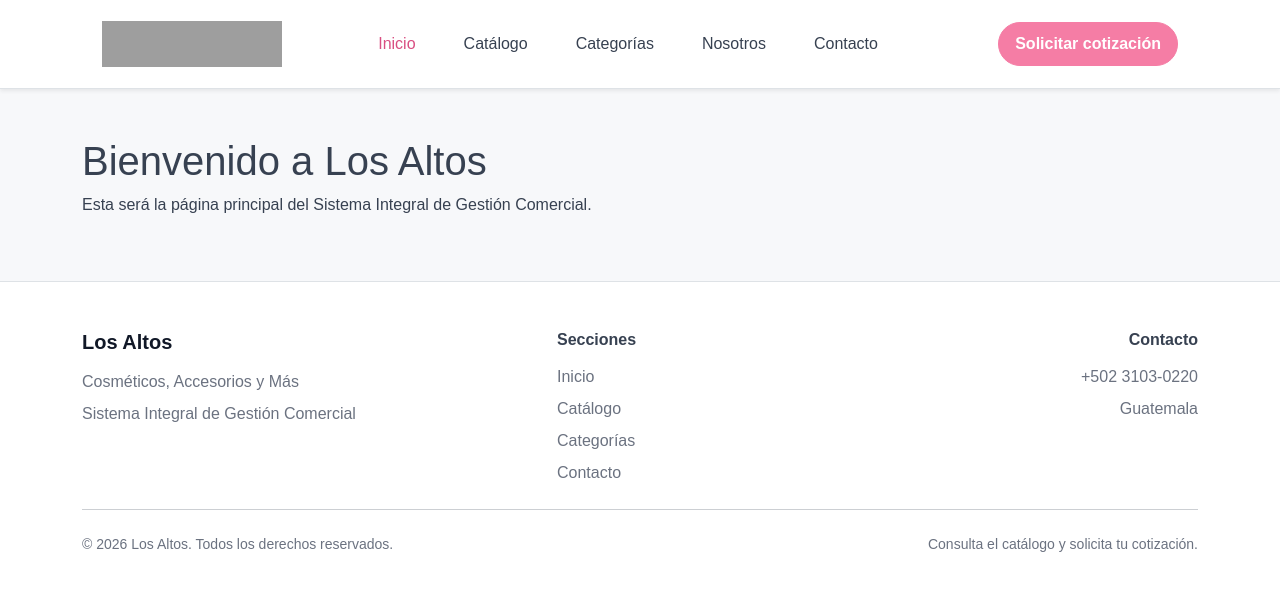
After one commit to josefranco-sketch/SistemaInventario-Web, a Flask app: template app/templates/public/home.html in a window 1280 px wide. The commit adds this page. Shown: the top 602 px of the page. Run offline with Flask 3, Linux system fonts and the light colour scheme; the template is opened without the code that fills it, so the values that code supplies are empty; grey boxes are pictures that could not be loaded.

Commit message:
Implement public navbar and footer

```diff
--- a/app/__init__.py
+++ b/app/__init__.py
@@ -16,6 +16,10 @@ def create_app (): #creamos la def create_app para que run.py pueda leer y ejecu
     db.init_app(app) # Conecta SQLAlchemy con Flask
     login_manager.init_app(app) # Conecta el control de sesión
 
+    @login_manager.user_loader
+    def load_user(user_id):
+        return None
+
     # Registramos los Blueprints para que formen parte de la aplicación
     app.register_blueprint(public_bp)
     app.register_blueprint(admin_bp)
--- a/app/blueprints/public/routes.py
+++ b/app/blueprints/public/routes.py
@@ -1,6 +1,7 @@
 # Rutas del módulo público
+from flask import render_template
 from app.blueprints.public import public_bp
 
 @public_bp.route("/") #Le dice a flask, cuando un usuario entre a /, ejecuta esta función
 def home(): # Función que responderá a esa petición
-    return "<h1>Sistema Integral de Gestión Comercial</h1>" # Devuelve una página HTML simple para comprobar que el BP funciona
+    return render_template("public/home.html")
--- a/app/static/css/styles.css
+++ b/app/static/css/styles.css
@@ -6,9 +6,240 @@ Este archivo contiene los estilos personalizados del Sistema Integral de Gestió
 Comercial.
 
 Bootstrap proporciona la estructura base de la interfaz, mientras que este
-archivo implementará la identidad visual definida en el Design System.
+archivo implementa la identidad visual definida en el Design System.
 
 Autor: José Franco
 Proyecto: Sistema Integral de Gestión Comercial
 ===============================================================================
 */
+
+/* =============================================================================
+   PALETA OFICIAL DEL SISTEMA
+   Variables oficiales del Design System.
+============================================================================= */
+
+:root {
+    /* Brand */
+    --la-brand: #F57DA5;
+    --la-brand-hover: #D94F82;
+    --la-brand-active: #C73A70;
+    --la-brand-soft: #FDE8F1;
+    --la-brand-border: #F7BBD2;
+
+    /* Neutral base */
+    --la-bg: #F7F8FA;
+    --la-surface: #FFFFFF;
+    --la-surface-alt: #F3F4F6;
+    --la-border: #E5E7EB;
+    --la-text: #374151;
+    --la-text-muted: #6B7280;
+    --la-carbon: #111827;
+
+    /* Categories */
+    --la-category-cosmetics: #F57DA5;
+    --la-category-cosmetics-soft: #FDE8F1;
+    --la-category-toys: #3D8DDF;
+    --la-category-toys-soft: #E8F3FF;
+    --la-category-flowers: #4CAF6F;
+    --la-category-flowers-soft: #E9F8EF;
+
+    /* States */
+    --la-success: #198754;
+    --la-success-soft: #EAF7EF;
+    --la-warning: #F59E0B;
+    --la-warning-soft: #FFF7E6;
+    --la-danger: #DC3545;
+    --la-danger-soft: #FDECEC;
+    --la-info: #0EA5E9;
+    --la-info-soft: #EAF6FD;
+    --la-disabled: #E5E7EB;
+    --la-disabled-soft: #F3F4F6;
+
+    /* Component aliases */
+    --la-primary: var(--la-brand);
+    --la-primary-hover: var(--la-brand-hover);
+    --la-secondary-bg: var(--la-surface);
+    --la-secondary-border: var(--la-border);
+    --la-link: var(--la-brand-hover);
+    --la-focus-ring: #F57DA73D;
+    --la-card-border: var(--la-border);
+    --la-sidebar-bg: var(--la-carbon);
+    --la-sidebar-active: var(--la-brand);
+}
+
+/* =============================================================================
+   ESTILOS BASE
+============================================================================= */
+
+body {
+    font-family: Arial, Helvetica, sans-serif;
+    background-color: var(--la-bg);
+    color: var(--la-text);
+}
+
+/* =============================================================================
+   NAVBAR PÚBLICA
+============================================================================= */
+
+.public-navbar {
+    min-height: 72px;
+    background-color: var(--la-surface);
+    border-bottom: 1px solid var(--la-border);
+}
+
+.public-navbar__container {
+    min-height: 72px;
+    padding-inline: 16px;
+}
+
+@media (min-width: 768px) {
+    .public-navbar__container {
+        padding-inline: 24px;
+    }
+}
+
+@media (min-width: 1200px) {
+    .public-navbar__container {
+        padding-inline: 32px;
+    }
+}
+
+.public-navbar .navbar-brand {
+    margin: 0;
+    padding: 0;
+    line-height: 0;
+    flex-shrink: 0;
+}
+
+.public-navbar__collapse {
+    align-items: center;
+}
+
+.public-navbar__menu {
+    margin-inline: auto;
+}
+
+@media (min-width: 768px) {
+    .public-navbar__menu {
+        gap: 24px;
+    }
+}
+
+@media (min-width: 1200px) {
+    .public-navbar__menu {
+        gap: 32px;
+    }
+}
+
+.public-navbar .nav-link {
+    padding: 12px 8px;
+    font-weight: 500;
+    color: var(--la-text);
+    transition: color 0.2s ease;
+}
+
+.public-navbar .nav-link:hover,
+.public-navbar .nav-link:focus,
+.public-navbar .nav-link.active {
+    color: var(--la-brand-hover);
+}
+
+.navbar-toggler {
+    min-height: 44px;
+    padding: 0.5rem 0.75rem;
+    border-color: var(--la-border);
+    box-shadow: none;
+}
+
+.navbar-toggler:focus {
+    box-shadow: 0 0 0 0.2rem var(--la-focus-ring);
+}
+
+.navbar-cta {
+    display: inline-flex;
+    align-items: center;
+    justify-content: center;
+    min-width: 140px;
+    height: 44px;
+    padding: 0 24px;
+    border-radius: 12px;
+    background-color: var(--la-brand);
+    border: 1px solid var(--la-brand);
+    color: #FFFFFF;
+    font-weight: 600;
+    line-height: 1;
+    transition: background-color 0.2s ease, border-color 0.2s ease, transform 0.2s ease;
+}
+
+.navbar-cta:hover,
+.navbar-cta:focus {
+    background-color: var(--la-brand-hover);
+    border-color: var(--la-brand-hover);
+    color: #FFFFFF;
+}
+
+@media (max-width: 767.98px) {
+    .public-navbar__collapse {
+        padding-top: 1rem;
+    }
+
+    .public-navbar__menu {
+        margin-top: 0.5rem;
+        gap: 0.25rem;
+    }
+
+    .navbar-cta {
+        width: 100%;
+        margin-top: 0.75rem;
+    }
+}
+
+/* =============================================================================
+   LOGO DE LA NAVBAR
+============================================================================= */
+
+.navbar-logo {
+    width: 180px;
+    max-height: 46px;
+    height: auto;
+    display: block;
+}
+
+/* =============================================================================
+   FOOTER PÚBLICO
+============================================================================= */
+
+footer {
+    background-color: var(--la-surface);
+    border-top: 1px solid var(--la-border);
+}
+
+footer h5 {
+    color: var(--la-carbon);
+}
+
+footer p {
+    color: var(--la-text-muted);
+    margin-bottom: 0;
+}
+
+footer .text-muted {
+    color: var(--la-text-muted) !important;
+}
+
+.navbar-cta {
+    background-color: var(--la-brand);
+    color: #FFFFFF;
+    border: 1px solid var(--la-brand);
+    border-radius: 999px;
+    padding: 0.55rem 1rem;
+    font-weight: 600;
+    transition: background-color 0.2s ease, border-color 0.2s ease;
+}
+
+.navbar-cta:hover,
+.navbar-cta:focus {
+    background-color: var(--la-brand-hover);
+    border-color: var(--la-brand-hover);
+    color: #FFFFFF;
+}
--- a/app/templates/base.html
+++ b/app/templates/base.html
@@ -32,8 +32,9 @@ Proyecto: Sistema Integral de Gestión Comercial
   <link rel="stylesheet" href="{{ url_for('static', filename='css/styles.css') }}">
 </head>
 <body>
-
+  {% include 'partials/navbar.html' %}
   {% block content %}{% endblock %}
+  {% include 'partials/footer.html' %}
 
   <!-- Bootstrap JS -->
   <script src="https://cdn.jsdelivr.net/npm/bootstrap@5.3.3/dist/js/bootstrap.bundle.min.js"></script>
--- /dev/null
+++ b/app/templates/partials/footer.html
@@ -0,0 +1,53 @@
+<!--
+===============================================================================
+FOOTER PÚBLICO
+
+Este componente contiene el pie de página compartido por todas las vistas
+del módulo público.
+
+Su función es cerrar la experiencia visual del sitio con información básica
+de la empresa, contacto y enlaces útiles. El footer se incluye desde base.html
+mediante Jinja2 para evitar duplicar código en cada página.
+
+Proyecto: Sistema Integral de Gestión Comercial
+===============================================================================
+-->
+
+<footer class="bg-white border-top">
+    <div class="container-xl py-5">
+
+        <div class="row g-4 align-items-start">
+
+            <div class="col-12 col-lg-5">
+                <h5 class="fw-bold mb-3">Los Altos</h5>
+                <p class="mb-2">Cosméticos, Accesorios y Más</p>
+                <p class="mb-0">Sistema Integral de Gestión Comercial</p>
+            </div>
+
+            <div class="col-6 col-lg-3">
+                <h6 class="fw-semibold mb-3">Secciones</h6>
+                <ul class="list-unstyled mb-0">
+                    <li class="mb-2"><a class="text-decoration-none text-muted" href="#">Inicio</a></li>
+                    <li class="mb-2"><a class="text-decoration-none text-muted" href="#">Catálogo</a></li>
+                    <li class="mb-2"><a class="text-decoration-none text-muted" href="#">Categorías</a></li>
+                    <li><a class="text-decoration-none text-muted" href="#">Contacto</a></li>
+                </ul>
+            </div>
+
+            <div class="col-6 col-lg-4 text-lg-end">
+                <h6 class="fw-semibold mb-3">Contacto</h6>
+                <p class="mb-2">+502 3103-0220</p>
+                <p class="mb-0">Guatemala</p>
+            </div>
+
+        </div>
+
+        <hr class="my-4">
+
+        <div class="d-flex flex-column flex-md-row justify-content-between align-items-md-center gap-2">
+            <small class="text-muted">© 2026 Los Altos. Todos los derechos reservados.</small>
+            <small class="text-muted">Consulta el catálogo y solicita tu cotización.</small>
+        </div>
+
+    </div>
+</footer>
--- /dev/null
+++ b/app/templates/partials/navbar.html
@@ -0,0 +1,71 @@
+<!--
+===============================================================================
+NAVBAR PÚBLICA
+
+Este componente contiene la barra de navegación compartida por todas las vistas
+del módulo público.
+
+Su objetivo es ofrecer una navegación consistente y responsive utilizando
+Bootstrap. La Navbar se incluye desde base.html mediante Jinja2 para evitar
+duplicar código en cada página.
+
+Durante este sprint únicamente se construye la estructura visual. Las rutas
+definitivas se agregarán en los siguientes sprints conforme se desarrollen las
+vistas correspondientes.
+
+Proyecto: Sistema Integral de Gestión Comercial
+===============================================================================
+-->
+
+<nav class="navbar navbar-expand-md navbar-light bg-white border-bottom shadow-sm public-navbar">
+    <div class="container-xl public-navbar__container">
+
+        <!-- Logo oficial de la empresa -->
+        <a class="navbar-brand d-flex align-items-center flex-shrink-0" href="#">
+            <img
+                src="{{ url_for('static', filename='img/logo-los-altos.svg') }}"
+                alt="Los Altos - Cosméticos, Accesorios y Más"
+                class="navbar-logo">
+        </a>
+
+        <button
+            class="navbar-toggler ms-auto"
+            type="button"
+            data-bs-toggle="collapse"
+            data-bs-target="#mainNavbar"
+            aria-controls="mainNavbar"
+            aria-expanded="false"
+            aria-label="Abrir navegación">
+            <span class="navbar-toggler-icon"></span>
+        </button>
+
+        <div class="collapse navbar-collapse public-navbar__collapse" id="mainNavbar">
+            <ul class="navbar-nav mx-auto align-items-md-center public-navbar__menu">
+                <li class="nav-item">
+                    <a class="nav-link active" href="#">Inicio</a>
+                </li>
+
+                <li class="nav-item">
+                    <a class="nav-link" href="#">Catálogo</a>
+                </li>
+
+                <li class="nav-item">
+                    <a class="nav-link" href="#">Categorías</a>
+                </li>
+
+                <li class="nav-item">
+                    <a class="nav-link" href="#">Nosotros</a>
+                </li>
+
+                <li class="nav-item">
+                    <a class="nav-link" href="#">Contacto</a>
+                </li>
+            </ul>
+
+            <a class="btn navbar-cta mt-3 mt-md-0 ms-md-4" href="#">
+                Solicitar cotización
+            </a>
+        </div>
+
+    </div>
+</nav>
--- /dev/null
+++ b/app/templates/public/home.html
@@ -0,0 +1,17 @@
+{% extends "base.html" %}
+
+{% block title %}
+Inicio
+{% endblock %}
+
+{% block content %}
+
+<div class="container py-5">
+    <h1>Bienvenido a Los Altos</h1>
+
+    <p>
+        Esta será la página principal del Sistema Integral de Gestión Comercial.
+    </p>
+</div>
+
+{% endblock %}
```
Also changed, not shown: PR_tracker.md (added, +159 -0 lines), app/static/img/logo-los-altos.svg (added).
